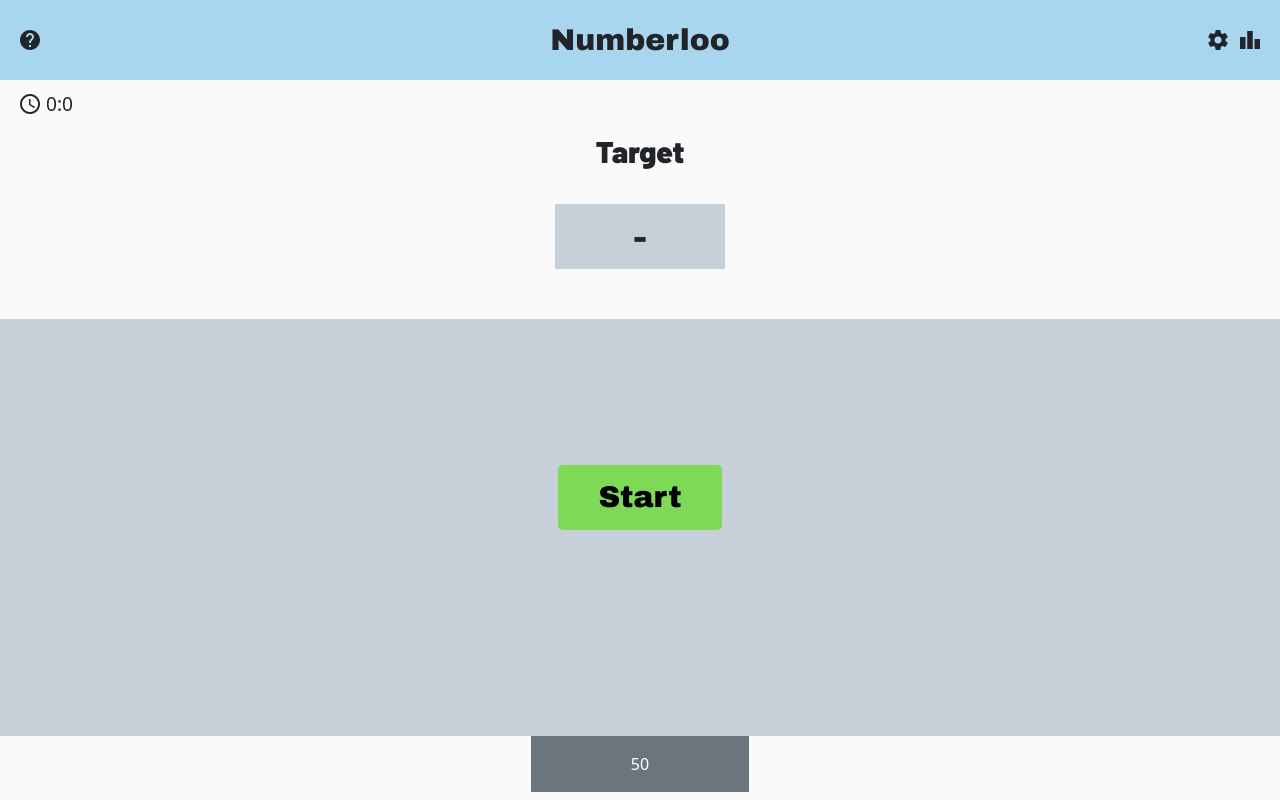
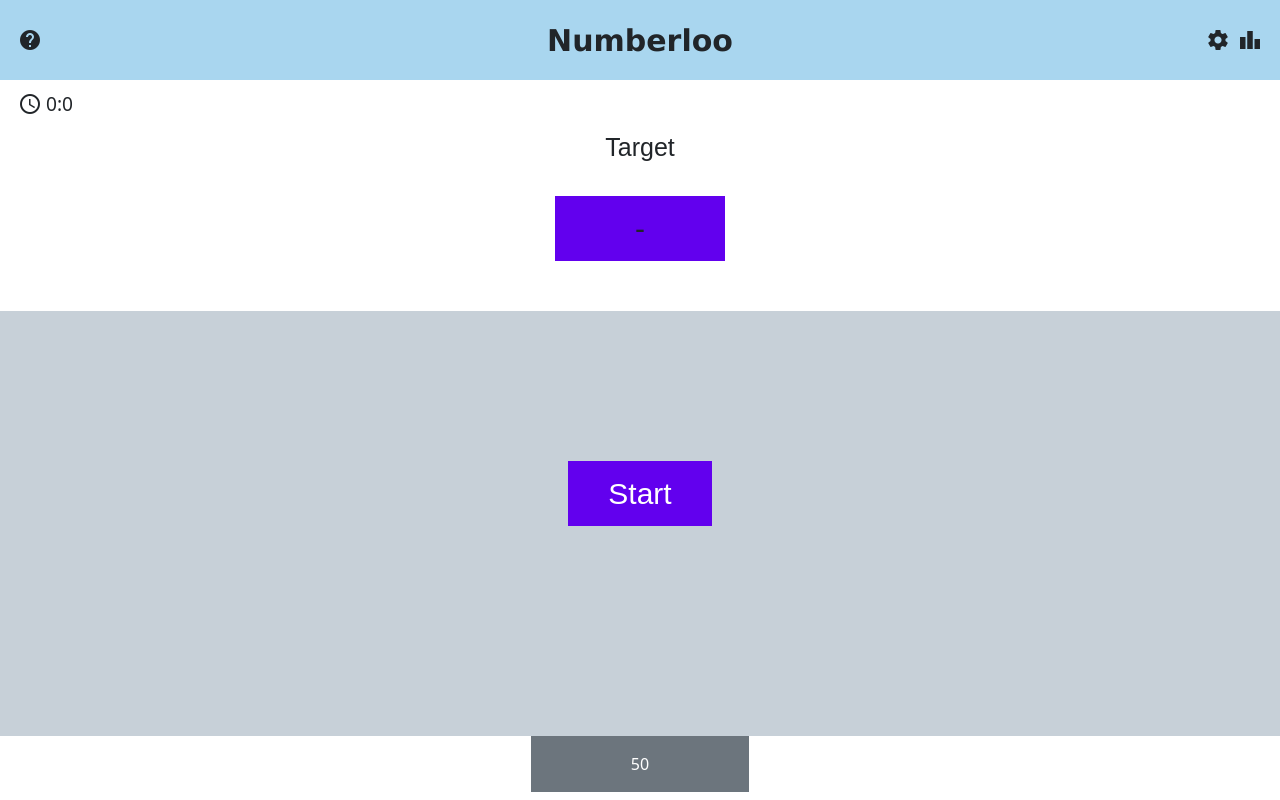
Before and after one commit to Hari-uwa/Web_dev22, a Flask app: page / in a window 1280 px wide. Run offline with Flask 2, Linux system fonts and the light colour scheme; some libraries are stand-ins or nearby versions.

Commit message:
Dark Mode (styling, buttons, ...)

```diff
--- a/app/static/interactive.js
+++ b/app/static/interactive.js
@@ -16,14 +16,19 @@ $(document).ready(function() {
     });
 
     //toggle dark mode
+    themeWord = document.getElementById('themeword');
     $('#darktheme').change(function() {
         if(this.checked) {
             $('#bd').addClass('night');
-            $('i').css("color", "white");
+            $('.timer').css("color", "#FAFAFA");
+            $('.btn-close').addClass('btn-close-white');
+            themeWord.innerHTML = 'Dark Mode';
         }
         else {
             $('#bd').removeClass('night');
-            $('i').css('color', 'black');
+            $('.timer').css("color", "#121212");
+            $('.btn-close').removeClass('btn-close-white');
+            themeWord.innerHTML = 'Light Mode';
         }
     });
 });
--- a/app/static/style.css
+++ b/app/static/style.css
@@ -1,3 +1,4 @@
+/* dark theme */
 html, body{
     width: 100%;
     min-height: 100%;
@@ -15,19 +16,80 @@ body {
     user-select: none;
 
     background-image: linear-gradient(to right,
-                                    #303030,
-                                    #303030 50%,
-                                    #FAFAFA 50%,
-                                    #FAFAFA);
+                                    #121212,
+                                    #121212 50%,
+                                    #FFFFFF 50%,
+                                    #FFFFFF);
     background-position: 100% 0;
     background-size: 200% 100%;
     transition: all .2s ease-in;
 }
 
+/*dark theme for modals*/
 .night{
     background-position: 0 0;
 }
 
+body.night .modal-content {
+    background-color: #171717;
+}
+
+body.night .modal-content .modal-title {
+    color:#BB86FC;
+    opacity: 87%;
+}
+
+body.night .modal-content .modal-body {
+    color: #FFFFFF;
+    opacity: 87%;
+}
+
+/*dark theme for front page header*/
+body.night .title {
+    color: #FFFFFF;
+    opacity: 87%;
+}
+
+body.night header {
+    background-color: #191919;
+    border-color: #FAFAFA;
+}
+
+body.night i {
+    color: #FFFFFF;
+}
+
+/*dark theme for front page body*/
+body.night .target {
+    color: #FFFFFF;
+    opacity: 87%;
+}
+
+body.night #target-number {
+    background-color: #FFFFFF;
+    opacity: 75%;
+}
+
+body.night .start-button-container {
+    background-color: #121212;
+}
+
+body.night .start-button {
+    background-color: #BB86FC;
+    font-size: 30px;
+    color: #000000;
+    border-style: none;
+    padding: 10px 40px;
+    margin-bottom: 2em;
+}
+
+body.night .start-button:hover {
+    background-color: #191919;
+    color: #FFFFFF;
+    opacity: 87%;
+}
+
+/*transition*/
 .content{
     display: flex;
     flex-direction: row;
@@ -91,6 +153,7 @@ body {
     display: none;
 }
 
+/*main*/
 header {
     display: flex;
     align-items: center;
@@ -101,8 +164,9 @@ header {
 }
 
 .title {
-    font-family: 'Archivo Black', sans-serif;
+    font-family: 'Lucida Sans', 'Lucida Sans Regular', 'Lucida Grande', 'Lucida Sans Unicode', Geneva, Verdana, sans-serif;
     font-size: 30px;
+    font-weight: bold;
 }
 
 .left-menu {
@@ -134,21 +198,21 @@ div i {
 }
 
 .target {
-    font-family: 'Barlow', sans-serif;
-    font-size: 30px;
+    font-family: Arial, Helvetica, sans-serif;
+    font-size: 25px;
 }
 
 #target-number {
-    background-color: #c7d0d8;
+    background-color: #6200ee;
     padding: 10px 10px;
     margin: 30px auto 50px auto;
     width: 170px;
-    font-family: 'Barlow', sans-serif;
+    font-family: Arial, Helvetica, sans-serif;
     font-size: 30px;
 }
 
 .start-button-container {
-    font-family: 'Archivo Black', sans-serif;
+    font-family: Arial, Helvetica, sans-serif;
     display: flex;
     justify-content: center;
     align-items: center;
@@ -157,9 +221,9 @@ div i {
 }
 
 .start-button {
-    background-color: #7ed957;
+    background-color: #6200ee;
     font-size: 30px;
-    color: black;
+    color: #FFFFFF;
     border-style: none;
     padding: 10px 40px;
     margin-bottom: 2em;
@@ -224,6 +288,7 @@ div i {
     display: none;
 }
 
+/*modal*/
 .modal-content {
     text-align: center;
 }
@@ -236,7 +301,7 @@ div i {
 .modal-body h2,
 .modal-body h4,
 .modal-body p {
-    font-family: 'Barlow', sans-serif;
+    font-family: Arial, Helvetica, sans-serif;
 }
 
 .modal-body button {
@@ -244,7 +309,7 @@ div i {
     background-color: #a9d6ef;
     width: 30%;
     border-style: none;
-    font-family: 'Archivo Black', sans-serif;
+    font-family: Arial, Helvetica, sans-serif;
 }
 
 @media (max-width: 360px) {
@@ -293,15 +358,16 @@ div i {
     }
 }
 
+/* how to modal */
 .modal-title {
     font-weight: bold;
     color: midnightblue;
-    font-family: 'Barlow', sans-serif;
+    font-family: Arial, Helvetica, sans-serif;
 }
 
 .instruction {
     text-align: left;
-    font-family: "Arial, Helvetica, sans-serif";
+    font-family: Arial, Helvetica, sans-serif;
     font-weight: lighter;
 }
 
--- a/app/templates/skeleton.html
+++ b/app/templates/skeleton.html
@@ -23,6 +23,10 @@
 
   <link href="https://fonts.googleapis.com/css2?family=Archivo+Black&family=Barlow:wght@900&display=swap"
     rel="stylesheet">
+
+  <!-- To use AJAX library-->
+  <link rel="stylesheet" href="https://cdnjs.cloudflare.com/ajax/libs/font-awesome/4.7.0/css/font-awesome.min.css">
+
 </head>
 
 
@@ -38,7 +42,7 @@
           <div class="modal-content">
             <div class="modal-header">
               <h4 class="modal-title" id="howtoLabel">HOW TO PLAY</h4>
-              <button type="button" class="btn-close" data-bs-dismiss="modal" aria-label="Close"></button>
+              <button type="button" id="exit" class="btn-close" data-bs-dismiss="modal" aria-label="Close"></button>
             </div>
 
             <div class="modal-body">
@@ -85,21 +89,21 @@
           <div class="modal-content">
             <div class="modal-header">
               <h4 class="modal-title" id="settingsLabel">SETTINGS</h4>
-              <button type="button" class="btn-close" data-bs-dismiss="modal" aria-label="Close"></button>
+              <button id="exit" type="button" class="btn-close" data-bs-dismiss="modal" aria-label="Close"></button>
             </div>
 
             <div class="modal-body">
               <div class="container-fluid">
                 <div class="row">
-                  <div class="col-10">Dark Mode</div>
-                  <div class="col-2">
+                  <div class="col-8" id="themeword">Light Mode</div>
+                  <div class="col-4">
                     <div class=content>
-                      <i class="fas fa-sun"></i>
+                      <i style="font-size:24px" class="fa">&#xf185;</i>
                       &nbsp;&nbsp;&nbsp;
                       <input type="checkbox" id="darktheme" class="cbx hidden">
                       <label for="darktheme" class="switch"></label>
                       &nbsp;&nbsp;&nbsp;
-                      <i class="fas fa-moon"></i>
+                      <i style="font-size:24px" class="fa">&#xf186;</i>
                     </div>
                   </div>
                 </div>
@@ -118,7 +122,7 @@
           <div class="modal-content">
             <div class="modal-header">
               <h4 class="modal-title" id="statsLabel">STATISTICS</h4>
-              <button type="button" class="btn-close" data-bs-dismiss="modal" aria-label="Close"></button>
+              <button type="button" id="exit" class="btn-close" data-bs-dismiss="modal" aria-label="Close"></button>
             </div>
 
             <div class="modal-body">
@@ -142,7 +146,7 @@
 
     <div class="start-button-container">
       <div class="start-button-row">
-        <button onclick="startGame()" type="button" class="start-button btn btn-success btn-lg">Start</button>
+        <button onclick="startGame()" type="button" class="start-button">Start</button>
       </div>
     </div>
 
```
